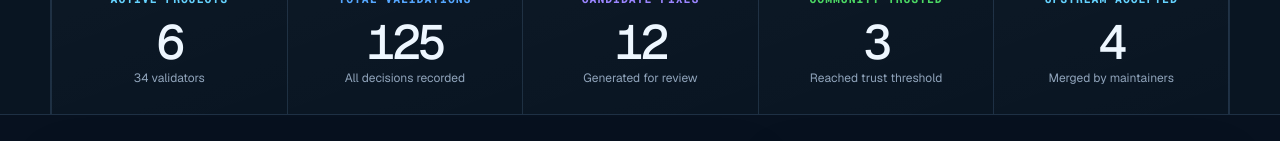
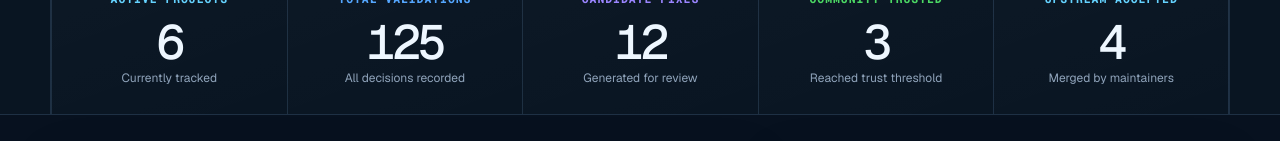
Before and after one commit to owasp-oasis/owasp-oasis-app, a React (Vite) app: page /dashboard in a window 1280 px wide. Shown: the part 614-755 px from the top of the page. Built offline with nearby package versions, Linux system fonts and the light colour scheme; no server answers.

Commit message:
Clarify active project metric
Remove the repeated validator count from the Active Projects card and use the detail label Currently tracked. The dedicated active validators heading remains the single source for that count. Verified with npm run check: 353 tests passed and all builds completed.

```diff
--- a/src/pages/Dashboard.tsx
+++ b/src/pages/Dashboard.tsx
@@ -299,7 +299,7 @@ export default function Dashboard() {
           <div className="active-validators-heading"><strong>{contributors.length}</strong><span>active validators</span></div>
           <div className="metric-grid">
             {[
-              ['Active projects', metrics.projects, `${contributors.length} validators`],
+              ['Active projects', metrics.projects, 'Currently tracked'],
               ['Total validations', metrics.totalValidations, 'All decisions recorded'],
               ['Candidate fixes', metrics.candidate, 'Generated for review'],
               ['Community trusted', metrics.trusted, 'Reached trust threshold'],
```
